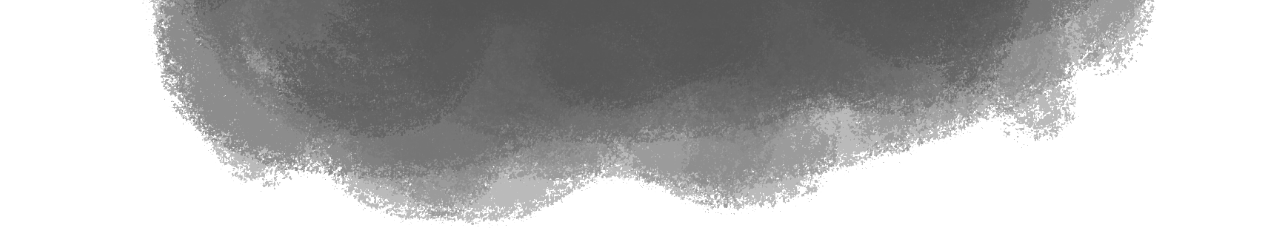
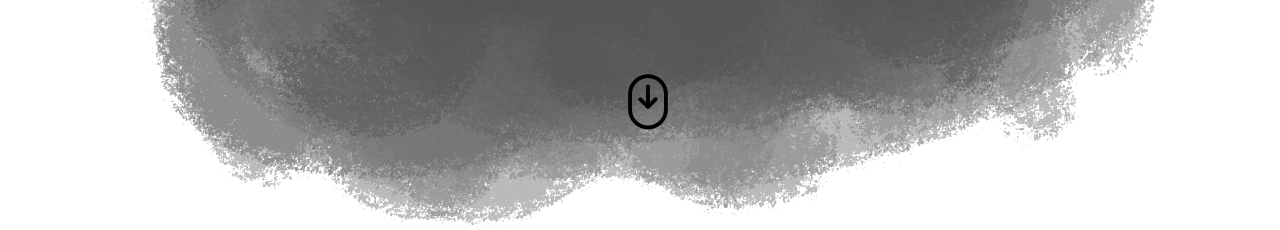
Before and after one commit to V1ti0/Le-Lapin, a plain HTML site: page web_projet_cool/index.html in a window 1280 px wide. Shown: the part 489-719 px from the top of the page. Drawn offline with nearby package versions, Linux system fonts and the light colour scheme; a web font is replaced by a local one.

Commit message:
pipicaca

```diff
--- a/web_projet_cool/css/styles.css
+++ b/web_projet_cool/css/styles.css
@@ -34,3 +34,7 @@ header {
     font-family: 'Schoolbell', cursive;
     font-size: 11px;
 }
+
+.scroll-icon {
+    width: 8vh;
+}
--- a/web_projet_cool/index.html
+++ b/web_projet_cool/index.html
@@ -16,6 +16,7 @@
 <body>
     <header>
         <h1 class="titre">Le Lapin</h1>
+        <img class="scroll-icon" src="./img/img_elements_visuels/scroll-down.png" alt="scroll-down">
         <p class="credits">Projet créé dans le cadre du cours Optimisation Web - Intégration multimédia - Collège Montmorency. © 2023 - Conception : Marie-Michelle Ouellet et Deuxième Nom| Développement Web : Marie-Michelle Ouellet.</p>
     </header>
     <main>
```
